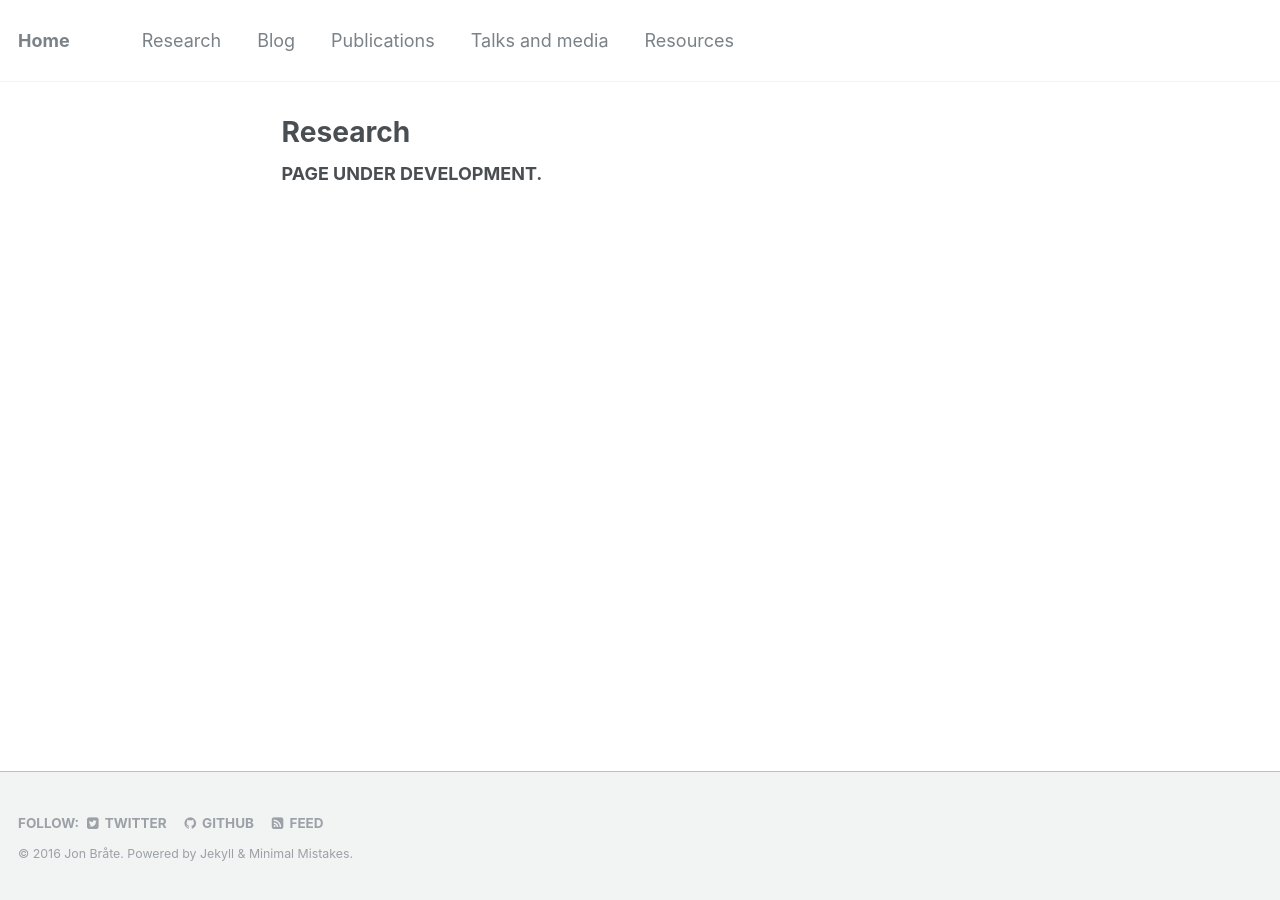
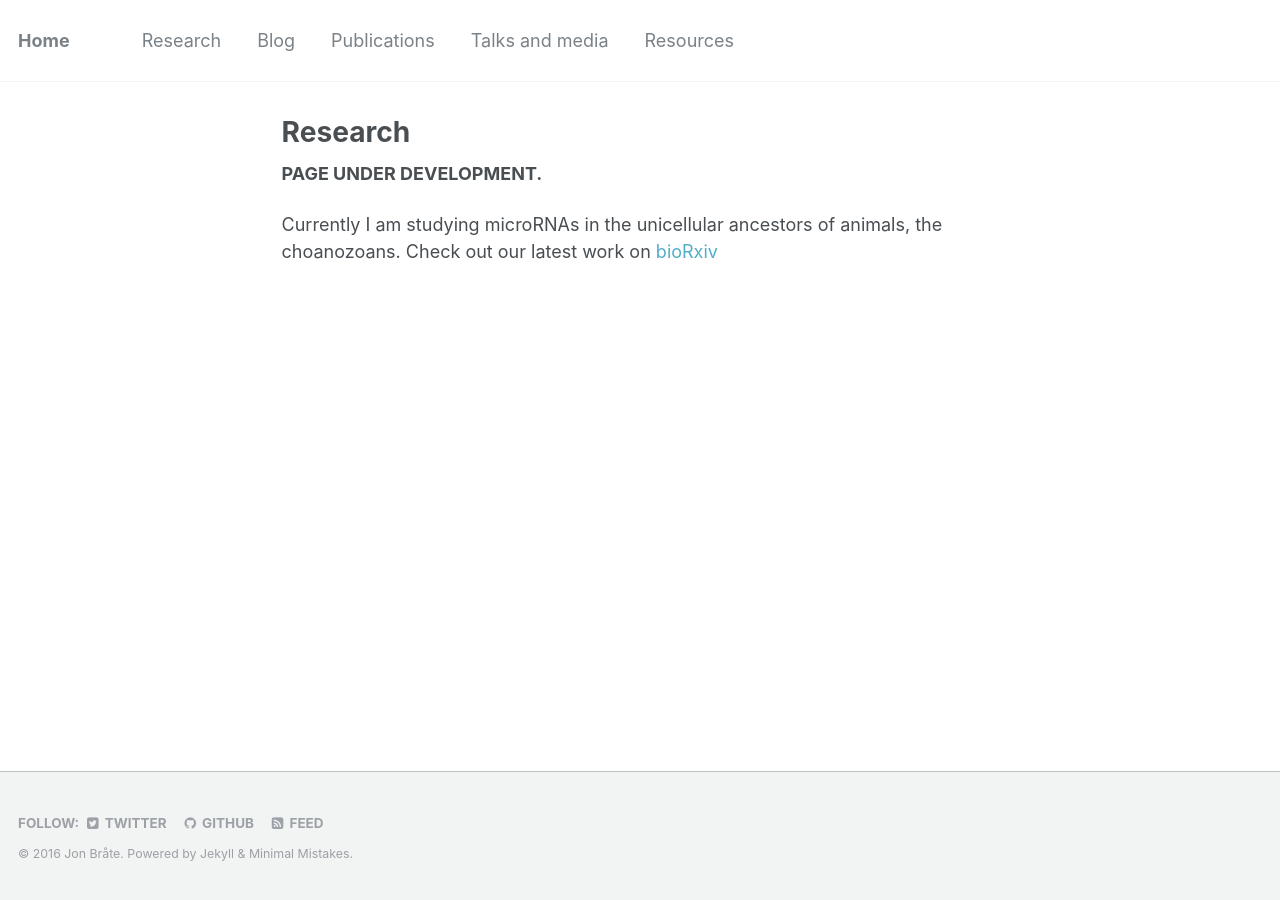
Before and after one commit to pjpaulpj/jonbra.github.io, a Jekyll site: the page built from research/index.md, in a window 1280 px wide. Built offline with Jekyll 4.4.1, drawn with Linux system fonts in a browser that asks for light colours.

Commit message:
Update index.md

```diff
--- a/research/index.md
+++ b/research/index.md
@@ -6,3 +6,5 @@ author_profile: false
 ---
 
 **PAGE UNDER DEVELOPMENT.**
+
+Currently I am studying microRNAs in the unicellular ancestors of animals, the choanozoans. Check out our latest work on [bioRxiv](http://biorxiv.org/content/early/2016/10/01/076190)
```
